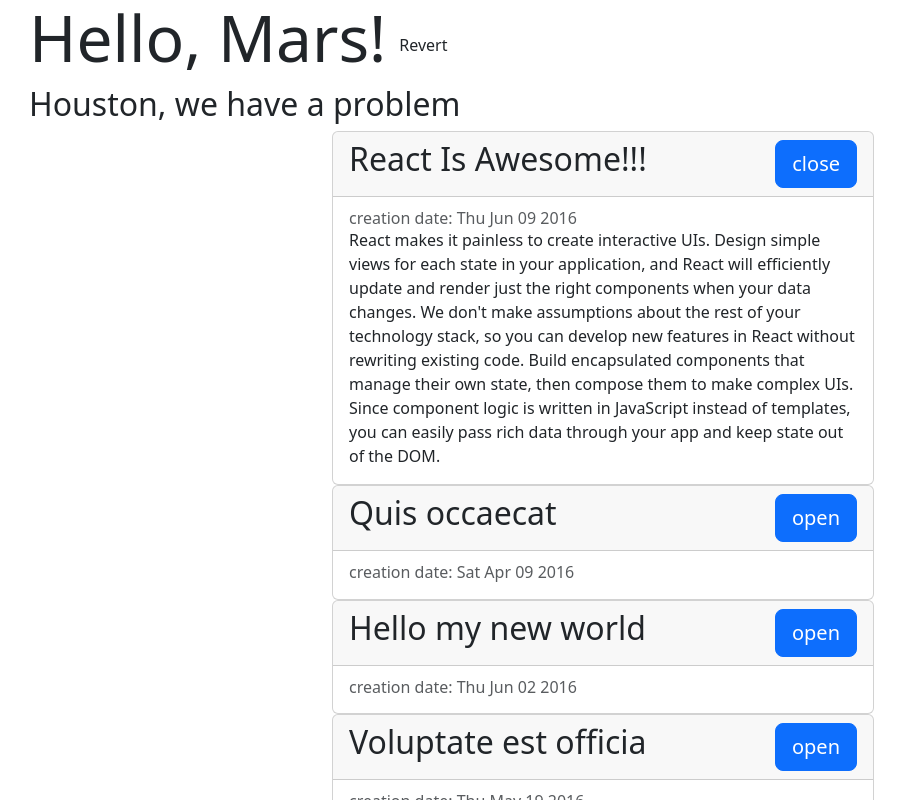
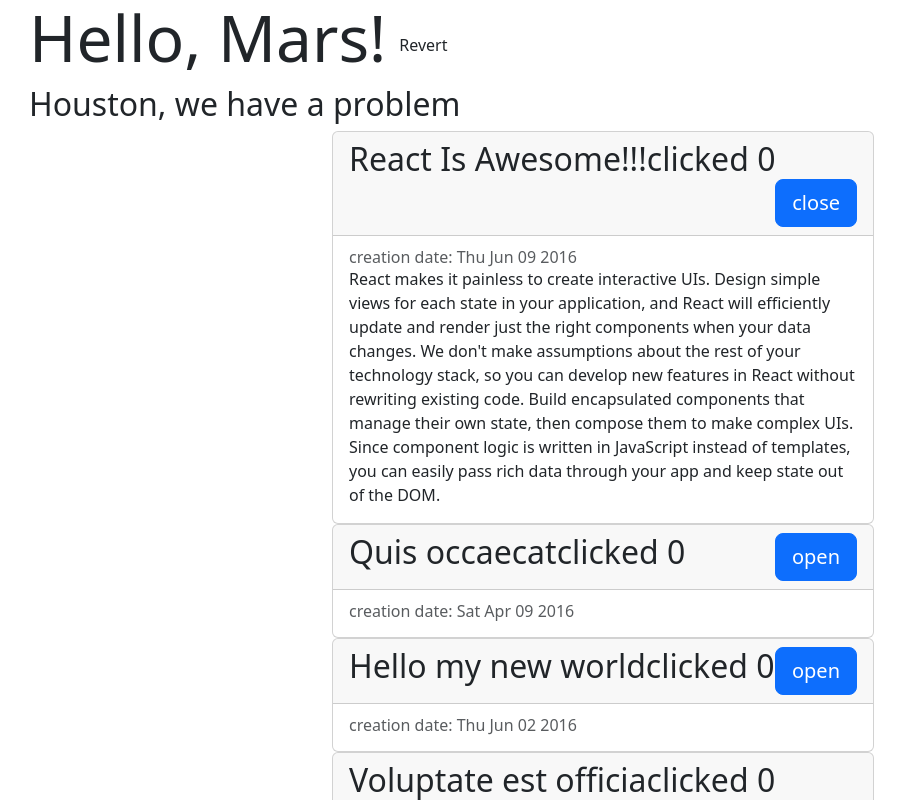
Before and after one commit to Kvazar3S273/AutoPart, a React (Create React App) app in the folder AutoPart/frontend/: page / in a window 1280 px wide. Shown: the top 800 px of the page, without its empty margins (53-958 px from the left). Built offline with nearby package versions, Linux system fonts and the light colour scheme.

Commit message:
make shouldComponentUpdate

```diff
--- a/AutoPart/frontend/src/components/App.js
+++ b/AutoPart/frontend/src/components/App.js
@@ -17,12 +17,13 @@ class App extends Component {
           </h1>
           <h2>Houston, we have a problem</h2>
         </div>
-        <ArticleList articles={this.state.reverted ? articles.reverse() : articles} />
+        <ArticleList articles={this.state.reverted ? articles.slice().reverse() : articles} />
       </div>
     )
   }
-  revert = () => this.setState({
+  revert = () => {this.setState({
     reverted: !this.state.reverted
   })
 }
+}
   export default App
--- a/AutoPart/frontend/src/components/Article.js
+++ b/AutoPart/frontend/src/components/Article.js
@@ -1,20 +1,24 @@
-import React, {Component} from 'react';
-class Article extends Component {
+import React, {Component, PureComponent} from 'react';
+class Article extends PureComponent {
     constructor(props) {
-    super(props)
+        super(props)
 
         this.state = {
-            isOpen: props.defaultOpen
+            isOpen: props.defaultOpen,
+            count: 0
         }
     }
+
+    // shouldComponentUpdate(nextProps, nextState){
+    //     return this.state.isOpen !== nextState.isOpen
+    // }
+
 
     componentWillMount(){
         console.log('---', 'mounting')
     }
 
     componentWillReceiveProps(nextProps){
-        console.log('---', 'will receive props')
-
         if(nextProps.defaultOpen !== this.props.defaultOpen) this.setState({
             isOpen: nextProps.defaultOpen
         })
@@ -31,7 +35,9 @@ class Article extends Component {
         return (
             <div className="card mx-auto" style={style}>
                 <div className="card-header">
-                <h2>{article.title}
+                <h2 onClick={this.incrementCounter}>
+                    {article.title}
+                    clicked {this.state.count}
                     <button onClick={this.handleClick} className="btn btn-primary btn-lg float-end">
                         {this.state.isOpen ? 'close' : 'open'}
                         </button>
@@ -47,8 +53,15 @@ class Article extends Component {
             </div>
         )
     }
+
+    incrementCounter = () => {
+        this.setState({
+            count: this.state.count + 1
+        })
+
+    }
+
     handleClick = () => {
-        console.log('---','clicked')
         this.setState({
             isOpen: !this.state.isOpen
         })
```
